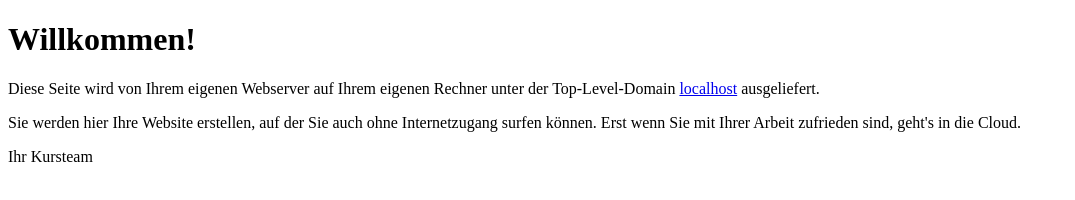
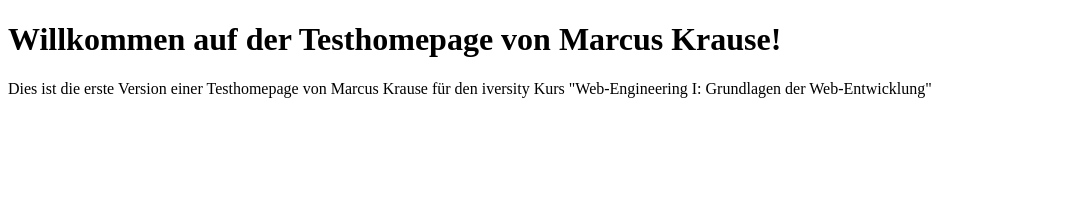
Before and after one commit to McKBochum/McKBORepo1, a plain HTML site: page index.html in a window 1280 px wide. Shown: the whole page, without its empty margins (0-1075 px from the left). Drawn offline with Linux system fonts and the light colour scheme.

Commit message:
Zweiter Commit

```diff
--- a/index.html
+++ b/index.html
@@ -6,19 +6,12 @@
 </head>
 <body>
 <header>
-	<h1>Willkommen!</h1>
+	<h1>Willkommen auf der Testhomepage von Marcus Krause!</h1>
 </header>
 <article>
 	<p>
-		Diese Seite wird von Ihrem eigenen Webserver auf Ihrem eigenen Rechner unter der Top-Level-Domain
-		<a href="http://localhost">localhost</a> ausgeliefert.
-	</p>
-	<p>
-		Sie werden hier Ihre Website erstellen, auf der Sie auch ohne Internetzugang surfen können.
-		Erst wenn Sie mit Ihrer Arbeit zufrieden sind, geht's in die Cloud.
-	</p>
-	<p>
-		Ihr Kursteam
+		Dies ist die erste Version einer Testhomepage von Marcus Krause
+		für den iversity Kurs "Web-Engineering I: Grundlagen der Web-Entwicklung"
 	</p>
 </article>
 </body>
```
